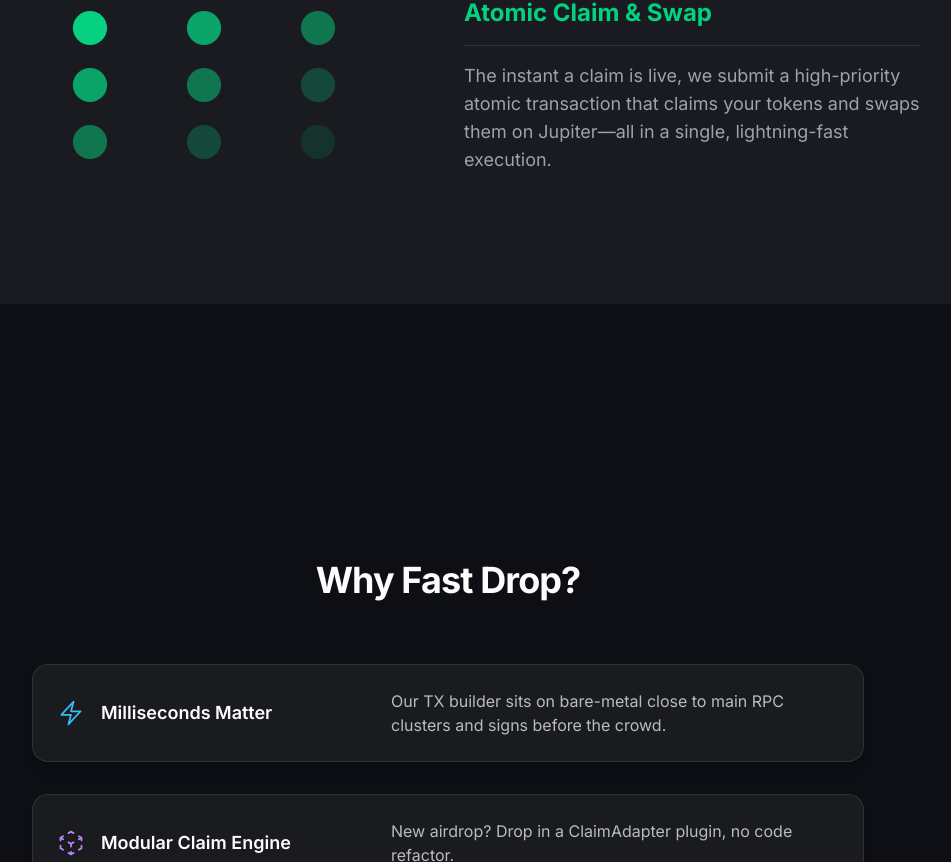
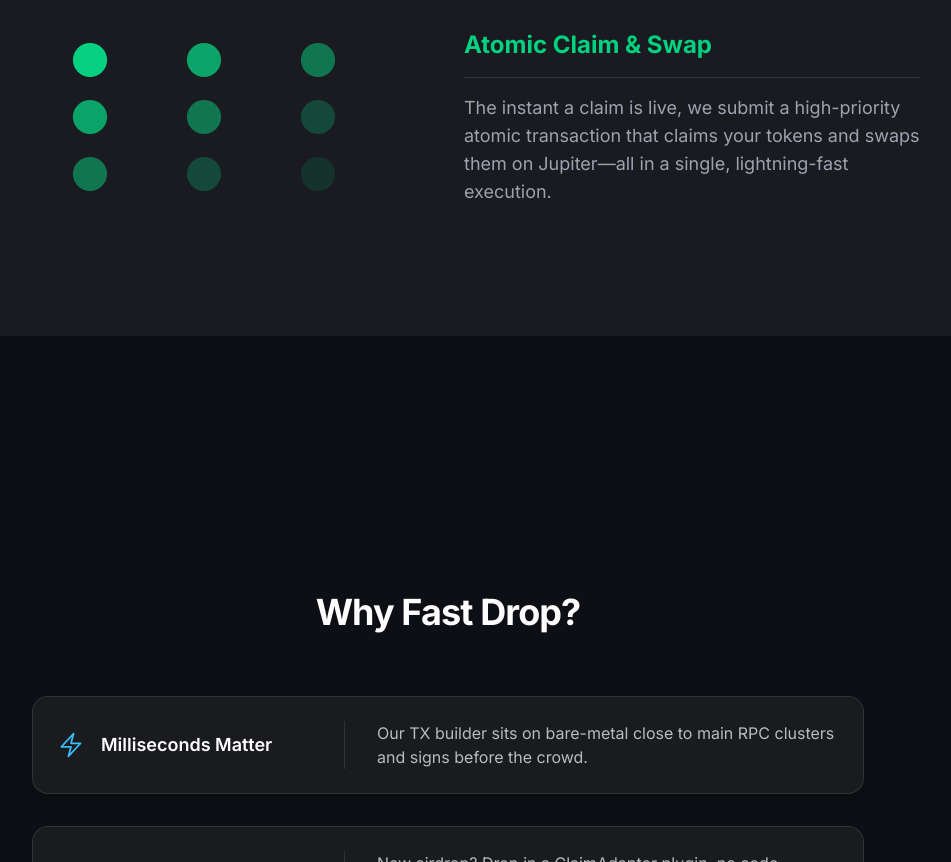
Before and after one commit to felipeldfonseca/fastdrop, a Next.js app in the folder apps/web/: page / in a window 1280 px wide. Shown: the part 1938-2800 px from the top of the page, without its empty margins (192-1143 px from the left). Built offline with nearby package versions, Linux system fonts and the light colour scheme.

Commit message:
feat(landing): improve 'Why Fast Drop?' card layout and fix alignment

```diff
--- a/apps/web/src/components/landing/Hero.tsx
+++ b/apps/web/src/components/landing/Hero.tsx
@@ -4,7 +4,7 @@ import Link from "next/link";
 
 const Hero = () => {
   return (
-    <section className="flex min-h-[60vh] flex-col items-center justify-center gap-6 text-center">
+    <section className="flex min-h-[60vh] flex-col items-center justify-center gap-6 pt-40 text-center">
       <h1 className="max-w-4xl text-4xl font-black leading-[2] sm:text-6xl">
         <span className="text-[--brand-accent]">Claim the airdrop</span>
         <br />
--- a/apps/web/src/components/landing/WhyFastDrop.tsx
+++ b/apps/web/src/components/landing/WhyFastDrop.tsx
@@ -1,3 +1,6 @@
+"use client";
+
+import { useEffect, useState } from "react";
 import {
   BoltIcon,
   CubeTransparentIcon,
@@ -35,6 +38,16 @@ const features = [
 ];
 
 const WhyFastDrop = () => {
+  const [isMounted, setIsMounted] = useState(false);
+
+  useEffect(() => {
+    setIsMounted(true);
+  }, []);
+
+  if (!isMounted) {
+    return null;
+  }
+
   return (
     <section id="why-fast-drop" className="py-24 sm:py-32">
       <div className="mx-auto max-w-4xl px-6 text-center lg:px-8">
@@ -46,9 +59,9 @@ const WhyFastDrop = () => {
         {features.map((feature) => (
           <div
             key={feature.name}
-            className="flex w-full items-center justify-between rounded-2xl border border-white/10 bg-white/5 p-6 shadow-lg"
+            className="flex w-full items-stretch rounded-2xl border border-white/10 bg-white/5 p-6 shadow-lg"
           >
-            <div className="flex items-center">
+            <div className="flex w-72 flex-shrink-0 items-center border-r border-white/10 pr-8">
               <div className="flex-shrink-0">
                 <feature.icon
                   className={`h-7 w-7 ${feature.color}`}
@@ -61,9 +74,11 @@ const WhyFastDrop = () => {
                 </h3>
               </div>
             </div>
-            <p className="max-w-md text-base text-white/70">
-              {feature.description}
-            </p>
+            <div className="ml-8 flex-1">
+              <p className="text-base text-left text-white/70">
+                {feature.description}
+              </p>
+            </div>
           </div>
         ))}
       </div>
```
